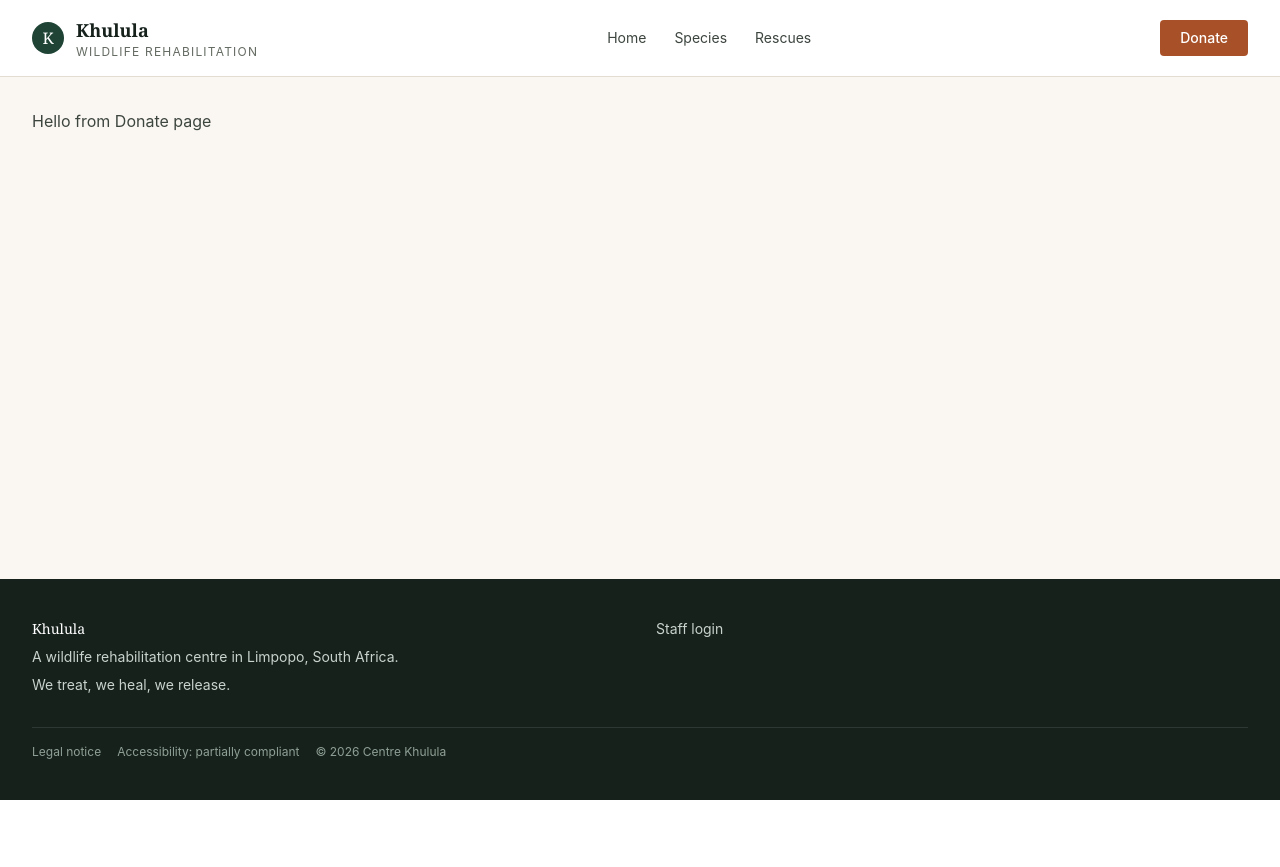
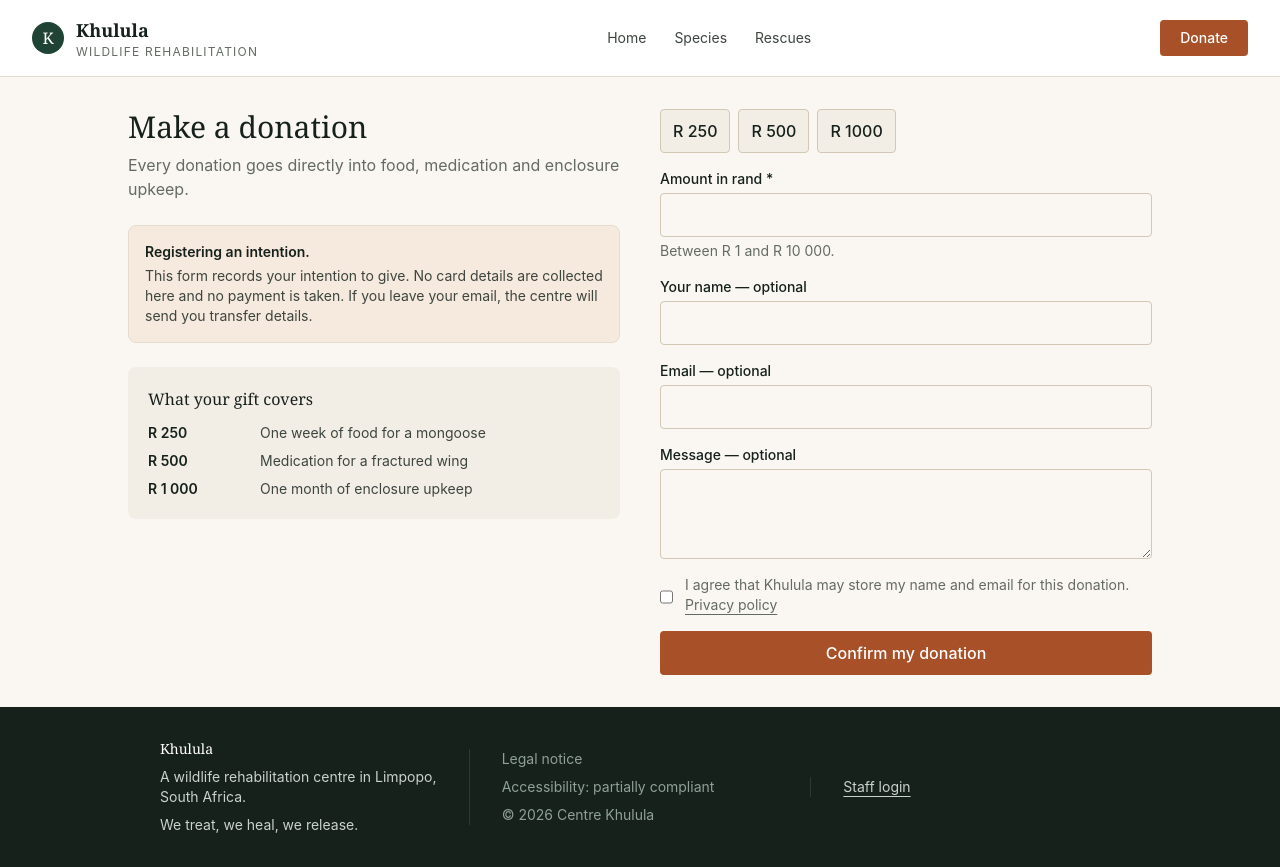
Before and after one commit to iremchabanne/centre-khulula, a React (Vite) app in the folder client/: page /donate in a window 1280 px wide. Before the commit the page ends 800 px from the top, so only its background shows below. Built offline with nearby package versions, Linux system fonts and the light colour scheme.

Commit message:
feat(client): build the donation form
Screen 5, form then acknowledgement. Records an intention to give: no
card field, no payment.

```diff
--- a/client/src/components/SiteFooter.tsx
+++ b/client/src/components/SiteFooter.tsx
@@ -2,25 +2,29 @@ import { Link } from 'react-router-dom';
 
 export default function SiteFooter() {
   return (
-    <footer className="bg-khulula-ink px-8 py-10 text-sm text-khulula-on-dark">
-      {/* No menu here: the header carries it on every page. Staff login is the
-          one link that exists nowhere else. */}
-      <div className="grid gap-8 sm:grid-cols-2">
-        <div>
+    <footer className="bg-khulula-ink px-8 py-8 text-sm text-khulula-on-dark">
+      {/* Three blocks of equal width: flex-1 gives each a third, so the two
+          hairlines fall exactly at a third and two thirds. */}
+      <div className="mx-auto flex max-w-5xl items-center">
+        <div className="flex-1 px-8">
           <h2 className="mb-2 font-heading text-white">Khulula</h2>
           <p>A wildlife rehabilitation centre in Limpopo, South Africa.</p>
           <p className="mt-2">We treat, we heal, we release.</p>
         </div>
 
-        <p>
-          <Link to="/staff/login">Staff login</Link>
-        </p>
-      </div>
+        <div className="flex-1 border-l border-white/10 px-8 text-khulula-on-dark-muted">
+          <p>
+            <Link to="/legal">Legal notice</Link>
+          </p>
+          <p className="mt-2">Accessibility: partially compliant</p>
+          <p className="mt-2">© 2026 Centre Khulula</p>
+        </div>
 
-      <div className="mt-8 flex flex-wrap gap-4 border-t border-white/10 pt-4 text-xs text-khulula-on-dark-muted">
-        <Link to="/legal">Legal notice</Link>
-        <span>Accessibility: partially compliant</span>
-        <span>© 2026 Centre Khulula</span>
+        <div className="flex-1 border-l border-white/10 px-8">
+          <Link to="/staff/login" className="underline decoration-1 underline-offset-4">
+            Staff login
+          </Link>
+        </div>
       </div>
     </footer>
   );
--- a/client/src/pages/public/AnimalsPage.tsx
+++ b/client/src/pages/public/AnimalsPage.tsx
@@ -63,7 +63,7 @@ export default function AnimalsPage() {
   return (
     <div className="mx-auto max-w-5xl">
       <h1 className="mb-2 font-heading text-3xl text-khulula-ink">Rescues</h1>
-      <p className="mb-8 max-w-2xl text-khulula-muted">
+      <p className="mb-8 text-khulula-muted">
         Who we are treating today, and who has already gone home. Every animal here was found
         injured, orphaned or confiscated somewhere in Limpopo, and every one of them is meant to
         go back home.
--- a/client/src/pages/public/DonatePage.tsx
+++ b/client/src/pages/public/DonatePage.tsx
@@ -1,3 +1,223 @@
+import { useEffect, useState } from 'react';
+import { Link, useLocation } from 'react-router-dom';
+
+import Button from '../../components/Button';
+import FormField from '../../components/FormField';
+
+// Screen 5 of arborescence-ecrans.md, in two states: the form, then the
+// acknowledgement. The second is not another page — it is what this one shows
+// once the API has answered.
+//
+// No payment, ever. The form records an intention to give: no card field, no
+// payment provider. That is an explicit decision of the cahier des charges.
+type FieldErrors = {
+  amount?: string;
+  consent?: string;
+};
+
+// The three amounts of the mockup. Buttons that fill the field, not a second
+// way of choosing: the input below is always the one that is submitted.
+const SUGGESTED = [250, 500, 1000];
+
 export default function DonatePage() {
-  return <h1>Hello from Donate page</h1>;
+  const [amount, setAmount] = useState('');
+  const [fieldErrors, setFieldErrors] = useState<FieldErrors>({});
+  const [formError, setFormError] = useState('');
+  const [submitting, setSubmitting] = useState(false);
+  // The amount that was recorded, or null while the form is still showing.
+  const [recorded, setRecorded] = useState<string | null>(null);
+  const location = useLocation();
+
+  // Clicking "Donate" while already on this page does not rebuild the
+  // component, so the thank-you screen would stay. React Router gives each
+  // navigation a new key, which is what tells us to start a fresh form.
+  useEffect(() => {
+    setRecorded(null);
+    setAmount('');
+    setFieldErrors({});
+    setFormError('');
+  }, [location.key]);
+
+  async function submit(formData: FormData) {
+    const name = String(formData.get('donor_name') ?? '').trim();
+    const email = String(formData.get('donor_email') ?? '').trim();
+    const message = String(formData.get('message') ?? '').trim();
+    const consent = formData.get('consent_given') === 'on';
+
+    // Comfort checks only: the server revalidates everything in api/src/schemas.ts.
+    const errors: FieldErrors = {};
+    if (amount === '' || Number(amount) <= 0) {
+      errors.amount = 'Enter an amount greater than 0.';
+    }
+    // RGPD: contact details are only stored if the donor agreed to it.
+    if (email !== '' && !consent) {
+      errors.consent = 'Tick the box, or leave the email field empty.';
+    }
+
+    setFieldErrors(errors);
+    setFormError('');
+    if (errors.amount || errors.consent) {
+      return;
+    }
+
+    setSubmitting(true);
+    try {
+      const response = await fetch('/api/donations', {
+        method: 'POST',
+        headers: { 'Content-Type': 'application/json' },
+        body: JSON.stringify({
+          amount: Number(amount),
+          // An empty field is sent as null, not as "": the column is optional
+          // and an empty string is not the same thing as no answer.
+          donor_name: name === '' ? null : name,
+          donor_email: email === '' ? null : email,
+          message: message === '' ? null : message,
+          consent_given: consent,
+        }),
+      });
+
+      if (response.ok) {
+        setRecorded(amount);
+        return;
+      }
+
+      // The public form is rate limited in Redis: five an hour.
+      if (response.status === 429) {
+        setFormError('Several forms have already been sent from here. Please try again later.');
+        return;
+      }
+
+      const body = await response.json();
+      setFormError(body.details ? body.details[0].message : body.error);
+    } catch {
+      setFormError('The server cannot be reached.');
+    } finally {
+      setSubmitting(false);
+    }
+  }
+
+  if (recorded !== null) {
+    return <ThankYou amount={recorded} />;
+  }
+
+  return (
+    <div className="mx-auto grid max-w-5xl gap-10 md:grid-cols-2">
+      <div>
+        <h1 className="mb-2 font-heading text-3xl text-khulula-ink">Make a donation</h1>
+        <p className="text-khulula-muted">
+          Every donation goes directly into food, medication and enclosure upkeep.
+        </p>
+
+        <div className="mt-6 rounded-lg border border-khulula-line bg-khulula-accent-soft p-4 text-sm">
+          <p className="font-semibold text-khulula-ink">Registering an intention.</p>
+          <p className="mt-1">
+            This form records your intention to give. No card details are collected here and no
+            payment is taken. If you leave your email, the centre will send you transfer details.
+          </p>
+        </div>
+
+        <div className="mt-6 rounded-lg bg-khulula-surface-alt p-5">
+          <h2 className="mb-3 font-heading text-khulula-ink">What your gift covers</h2>
+          <dl className="grid grid-cols-[6rem_1fr] gap-x-4 gap-y-2 text-sm">
+            <dt className="font-semibold text-khulula-ink">R 250</dt>
+            <dd>One week of food for a mongoose</dd>
+            <dt className="font-semibold text-khulula-ink">R 500</dt>
+            <dd>Medication for a fractured wing</dd>
+            <dt className="font-semibold text-khulula-ink">R 1 000</dt>
+            <dd>One month of enclosure upkeep</dd>
+          </dl>
+        </div>
+      </div>
+
+      <form action={submit} noValidate className="flex flex-col gap-4 self-start">
+        {formError !== '' && (
+          <p
+            role="status"
+            className="rounded border border-khulula-error p-3 text-sm text-khulula-error"
+          >
+            {formError}
+          </p>
+        )}
+
+        <div className="flex gap-2">
+          {SUGGESTED.map((one) => (
+            <Button key={one} variant="ghost" onClick={() => setAmount(String(one))}>
+              R {one}
+            </Button>
+          ))}
+        </div>
+
+        {/* Controlled, because the buttons above write into it. Every other
+            field is read from the FormData and needs no state. */}
+        <div className="flex flex-col gap-1">
+          <label htmlFor="amount" className="text-sm font-medium text-khulula-ink">
+            Amount in rand <span aria-hidden="true">*</span>
+          </label>
+          <input
+            id="amount"
+            name="amount"
+            type="number"
+            value={amount}
+            onChange={(event) => setAmount(event.target.value)}
+            aria-invalid={fieldErrors.amount ? true : undefined}
+            aria-describedby={fieldErrors.amount ? 'amount-error' : 'amount-hint'}
+            className="min-h-11 rounded border border-khulula-line-strong px-3 py-2"
+          />
+          <p id="amount-hint" className="text-sm text-khulula-muted">
+            Between R 1 and R 10 000.
+          </p>
+          {fieldErrors.amount && (
+            <p id="amount-error" className="text-sm text-khulula-error">
+              {fieldErrors.amount}
+            </p>
+          )}
+        </div>
+
+        <FormField id="donor_name" label="Your name — optional" required={false} />
+        <FormField id="donor_email" label="Email — optional" type="email" required={false} />
+        <FormField id="message" label="Message — optional" multiline required={false} />
+
+        <div className="flex gap-3">
+          <input id="consent_given" name="consent_given" type="checkbox" className="mt-1" />
+          <label htmlFor="consent_given" className="text-sm text-khulula-muted">
+            I agree that Khulula may store my name and email for this donation.{' '}
+            <Link to="/legal" className="underline decoration-1 underline-offset-4">
+              Privacy policy
+            </Link>
+          </label>
+        </div>
+
+        {fieldErrors.consent && (
+          <p className="text-sm text-khulula-error">{fieldErrors.consent}</p>
+        )}
+
+        <Button type="submit" variant="accent" disabled={submitting}>
+          {submitting ? 'Recording…' : 'Confirm my donation'}
+        </Button>
+      </form>
+    </div>
+  );
 }
+
+function ThankYou({ amount }: { amount: string }) {
+  return (
+    <div className="mx-auto max-w-xl py-16 text-center">
+      <h1 className="font-heading text-3xl text-khulula-ink">Thank you.</h1>
+
+      <p className="mt-3 text-khulula-muted">
+        Your intention to give <strong className="text-khulula-ink">R {amount}</strong> has been
+        recorded.
+      </p>
+
+      <p className="mt-6 rounded-lg border border-khulula-line bg-khulula-accent-soft p-4 text-left text-sm">
+        No payment has been taken. Nothing has been charged to any card or account.
+      </p>
+
+      <p className="mt-8">
+        <Link to="/animals" className="underline decoration-1 underline-offset-4">
+          See what donations make possible
+        </Link>
+      </p>
+    </div>
+  );
+}
```
